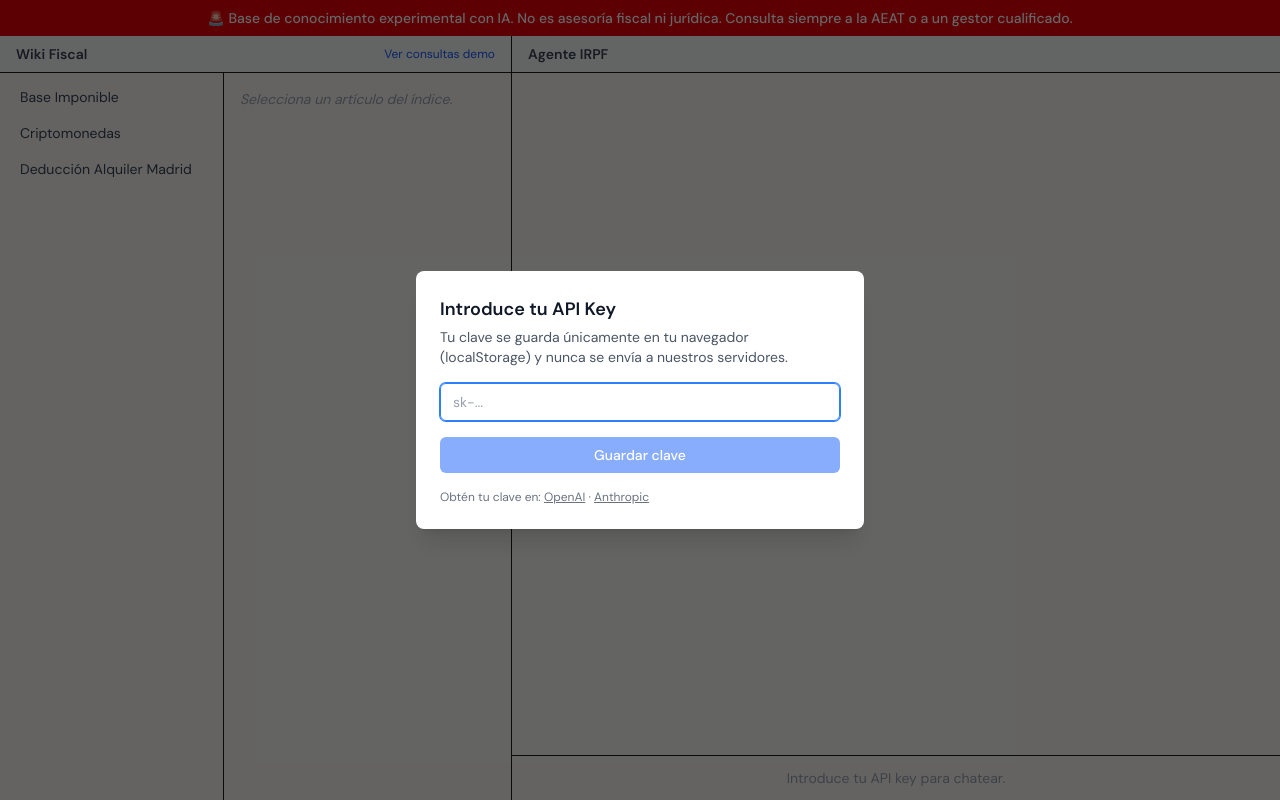
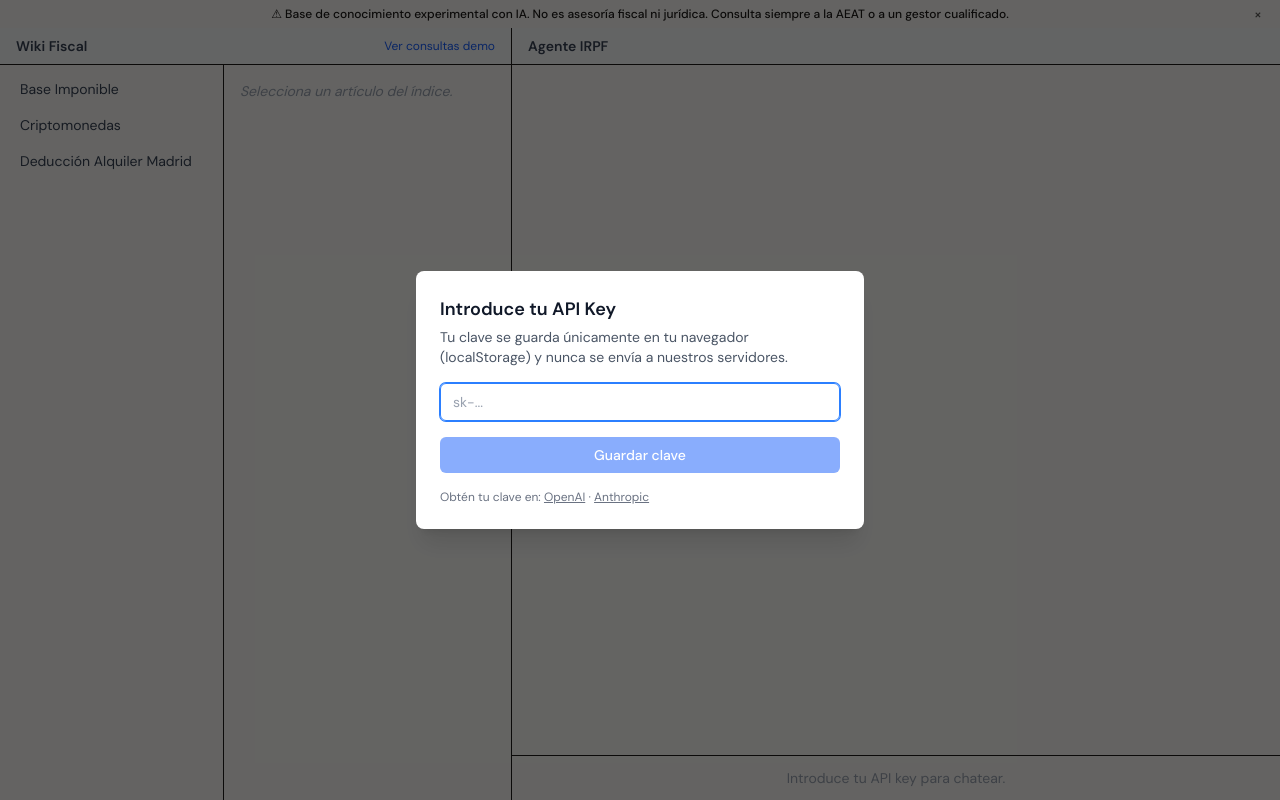
Before and after one commit to iamdgarcia/renta_graph, a Next.js app in the folder app/: page / in a window 1280 px wide. Built offline with nearby package versions, Linux system fonts and the light colour scheme.

Commit message:
feat: muted disclaimer banner with session dismiss

```diff
--- a/app/components/DisclaimerBanner.tsx
+++ b/app/components/DisclaimerBanner.tsx
@@ -1,8 +1,34 @@
+'use client'
+
+import { useState } from 'react'
+
 export function DisclaimerBanner() {
+  const [dismissed, setDismissed] = useState(
+    () => typeof window !== 'undefined' && sessionStorage.getItem('disclaimer_dismissed') === 'true'
+  )
+
+  if (dismissed) return null
+
   return (
-    <div className="sticky top-0 z-50 w-full bg-red-600 text-white text-sm text-center py-2 px-4 font-medium">
-      🚨 Base de conocimiento experimental con IA. No es asesoría fiscal ni jurídica.
+    <div
+      className="relative flex shrink-0 items-center justify-center px-10 py-1.5 text-xs font-medium"
+      style={{
+        backgroundColor: 'var(--color-danger-bg)',
+        color: 'var(--color-danger-text)',
+      }}
+    >
+      &#9888; Base de conocimiento experimental con IA. No es asesoría fiscal ni jurídica.
       Consulta siempre a la AEAT o a un gestor cualificado.
+      <button
+        onClick={() => {
+          sessionStorage.setItem('disclaimer_dismissed', 'true')
+          setDismissed(true)
+        }}
+        className="absolute right-3 top-1/2 -translate-y-1/2 flex h-5 w-5 items-center justify-center rounded-full text-sm opacity-70 transition-opacity hover:opacity-100"
+        aria-label="Cerrar aviso"
+      >
+        &#x00D7;
+      </button>
     </div>
   )
 }
```
